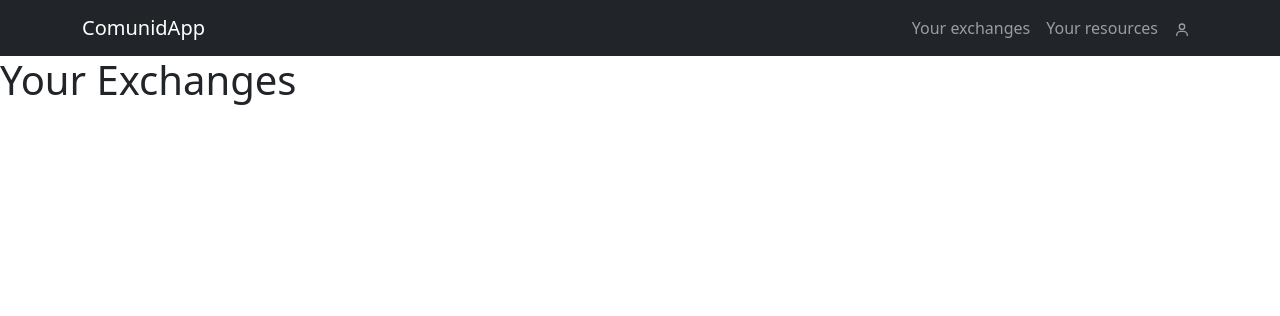
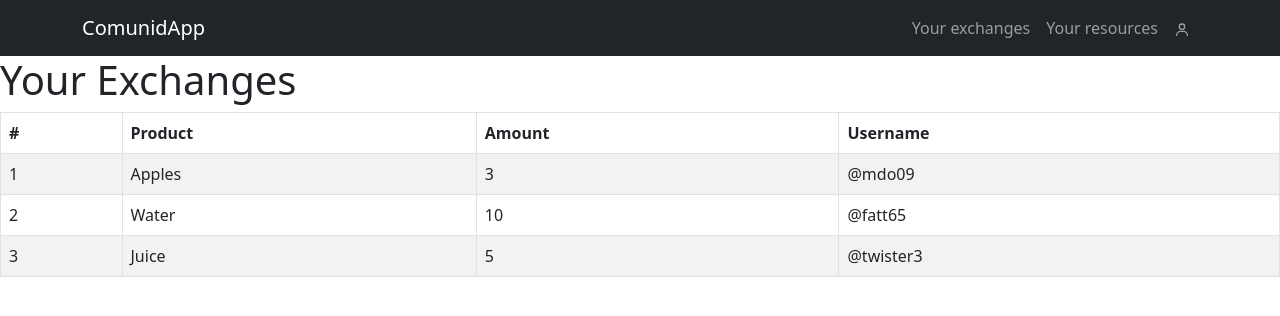
Before and after one commit to AbigailGV/Front-comunidapp, a React (Vite) app: page /your-exchanges in a window 1280 px wide. Shown: the top 316 px of the page. Built offline with nearby package versions, Linux system fonts and the light colour scheme.

Commit message:
table added on YourExchanges page

```diff
--- a/src/CustomNavbar.jsx
+++ b/src/CustomNavbar.jsx
@@ -3,7 +3,7 @@ import React from "react";
 import Container from "react-bootstrap/Container";
 import Nav from "react-bootstrap/Nav";
 import Navbar from "react-bootstrap/Navbar";
-import {BiUser} from "react-icons/bi";
+import { BiUser } from "react-icons/bi";
 
 export const CustomNavbar = () => {
   return (
--- a/src/YourExchanges.jsx
+++ b/src/YourExchanges.jsx
@@ -1,6 +1,7 @@
 /* eslint-disable  */
 
-import {CustomNavbar} from "./CustomNavbar";
+import { CustomNavbar } from "./CustomNavbar";
+import Table from "react-bootstrap/Table";
 
 // Aquí van los exchanges del usuario :D
 export const YourExchanges = () => {
@@ -8,6 +9,36 @@ export const YourExchanges = () => {
     <div className="App">
       <CustomNavbar />
       <h1>Your Exchanges</h1>
+      <Table striped bordered hover>
+        <thead>
+          <tr>
+            <th>#</th>
+            <th>Product</th>
+            <th>Amount</th>
+            <th>Username</th>
+          </tr>
+        </thead>
+        <tbody>
+          <tr>
+            <td>1</td>
+            <td>Apples</td>
+            <td>3</td>
+            <td>@mdo09</td>
+          </tr>
+          <tr>
+            <td>2</td>
+            <td>Water</td>
+            <td>10</td>
+            <td>@fatt65</td>
+          </tr>
+          <tr>
+            <td>3</td>
+            <td>Juice</td>
+            <td>5</td>
+            <td>@twister3</td>
+          </tr>
+        </tbody>
+      </Table>
     </div>
   );
 };
--- a/src/YourResources.jsx
+++ b/src/YourResources.jsx
@@ -1,13 +1,37 @@
 /* eslint-disable  */
 
-import {CustomNavbar} from "./CustomNavbar";
+import { CustomNavbar } from "./CustomNavbar";
+import Button from "react-bootstrap/Button";
+import Card from "react-bootstrap/Card";
 
 // Aquí van los resources del usuario :D
 export const YourResources = () => {
-	return (
-		<div className="App">
-			<CustomNavbar />
-			<h1>Your resources</h1>
-		</div>
-	);
+  return (
+    <div className="App">
+      <CustomNavbar />
+      <div className="cards  mt-5">
+        <Card style={{ width: "18rem" }}>
+          <Card.Img
+            variant="top"
+            src="https://estaticos-cdn.elperiodico.com/clip/e186c9b4-1d98-48f4-811f-a54a20b85dd3_alta-libre-aspect-ratio_default_0.jpg"
+          />
+          <Card.Body>
+            <Card.Title>Water bottles</Card.Title>
+            <Card.Text>You have 20 bottles of water.</Card.Text>
+          </Card.Body>
+        </Card>
+
+        <Card style={{ width: "18rem" }}>
+          <Card.Img
+            variant="top"
+            src="https://dam.cocinafacil.com.mx/wp-content/uploads/2018/03/cosas-que-no-sabias-sobre-el-platano.jpg"
+          />
+          <Card.Body>
+            <Card.Title>Bananas</Card.Title>
+            <Card.Text>You have 15 bananas.</Card.Text>
+          </Card.Body>
+        </Card>
+      </div>
+    </div>
+  );
 };
```
Lines whose indentation alone changed are shown as unchanged.
